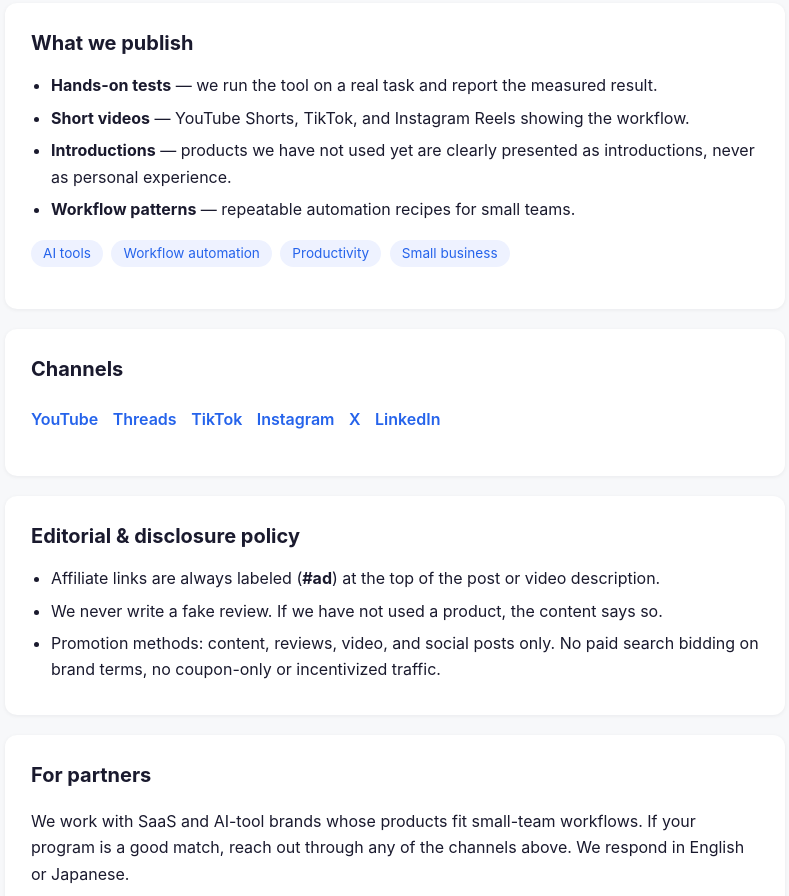
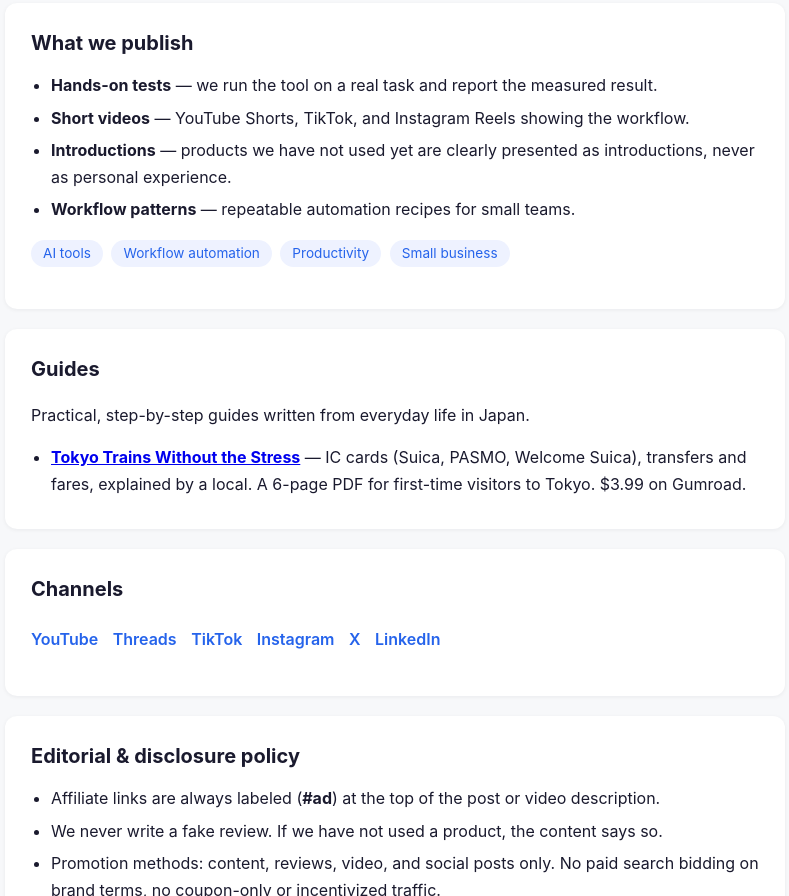
Before and after one commit to haramm1004b-lgtm/haramm1004b-lgtm.github.io, a plain HTML site: page index.html in a window 1280 px wide. Shown: the part 529-1425 px from the top of the page, without its empty margins (245-1034 px from the left). Drawn offline with Linux system fonts and the light colour scheme.

Commit message:
Add Gumroad guide link (Tokyo Trains Without the Stress)

```diff
--- a/index.html
+++ b/index.html
@@ -51,6 +51,13 @@
     </p>
   </section>
   <section>
+    <h2>Guides</h2>
+    <p>Practical, step-by-step guides written from everyday life in Japan.</p>
+    <ul>
+      <li><a href="https://haramm.gumroad.com/l/tokyo-trains-ic-card-guide"><strong>Tokyo Trains Without the Stress</strong></a> — IC cards (Suica, PASMO, Welcome Suica), transfers and fares, explained by a local. A 6-page PDF for first-time visitors to Tokyo. $3.99 on Gumroad.</li>
+    </ul>
+  </section>
+  <section>
     <h2>Channels</h2>
     <p class="channels">
       <a href="https://www.youtube.com/@goodinfo4you2">YouTube</a>
```
